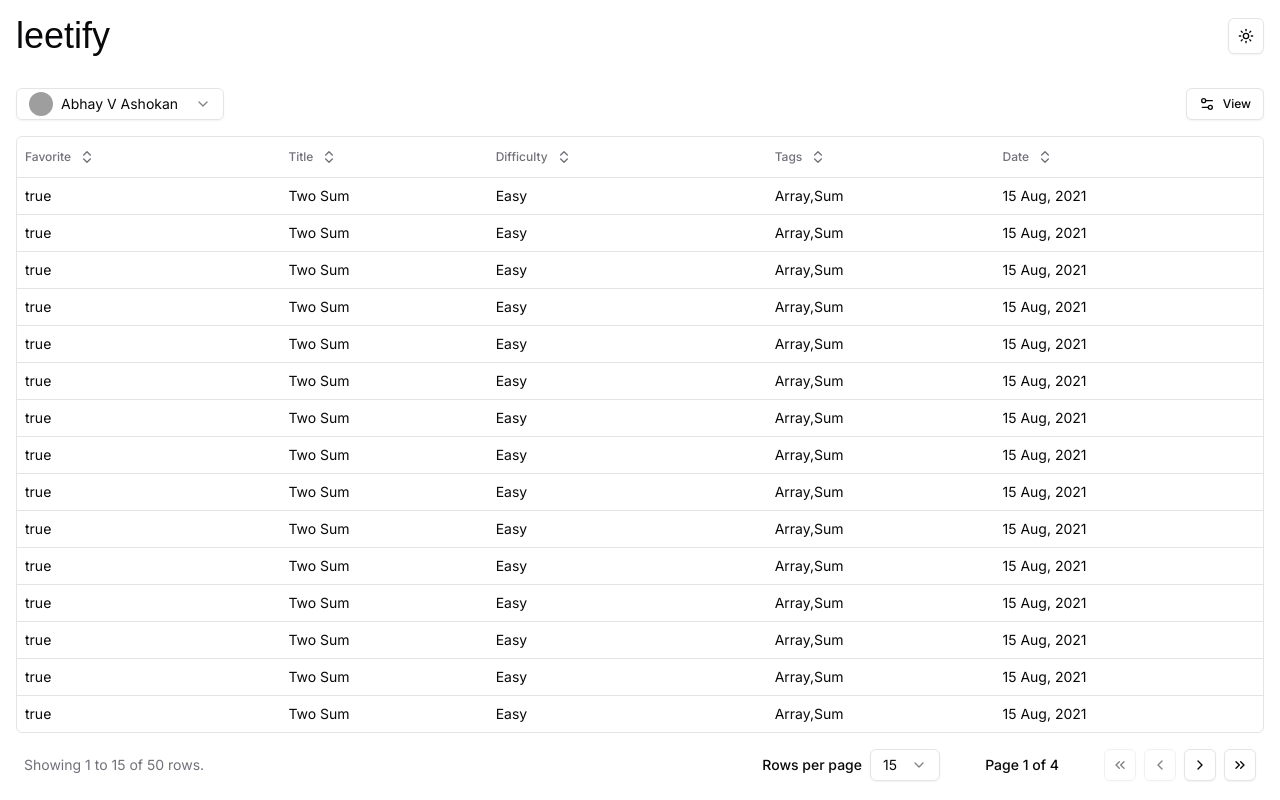
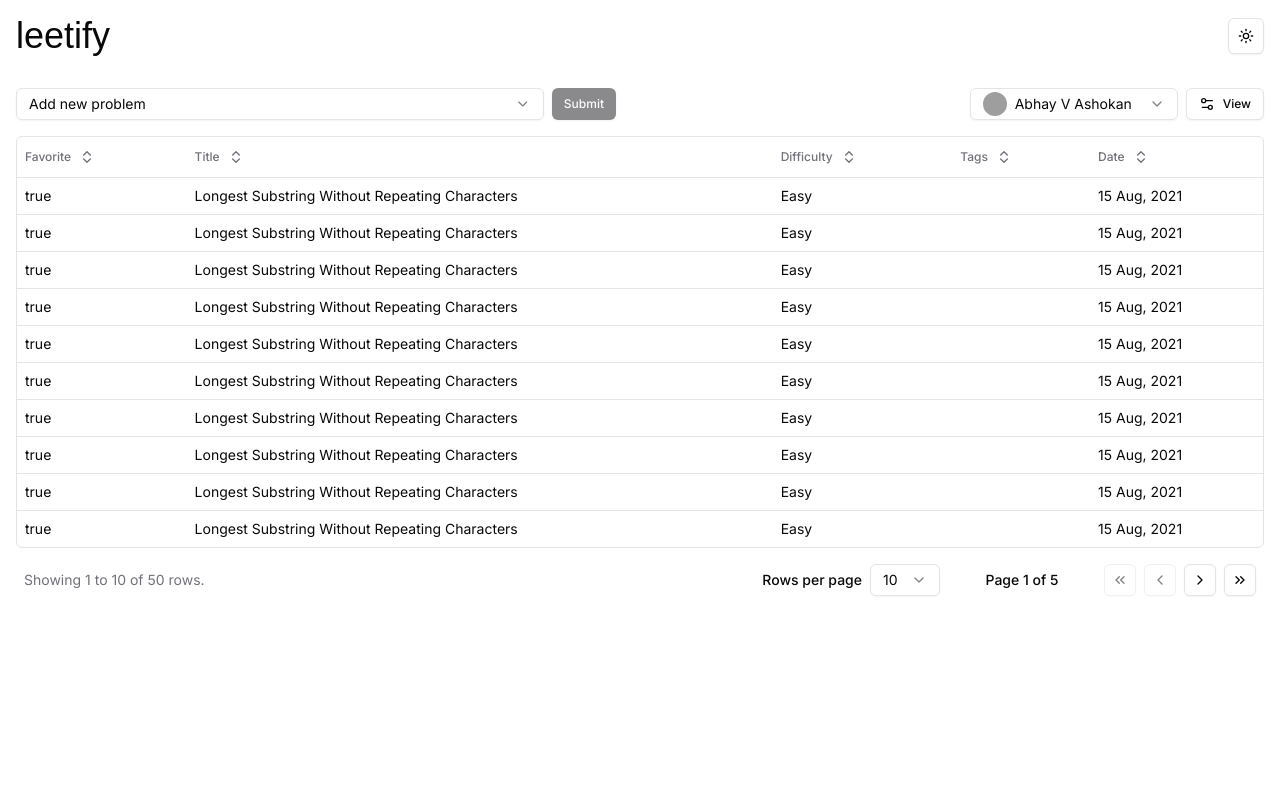
Before and after one commit to AbhayVAshokan/leetify, a Next.js app: page /dashboard in a window 1280 px wide. Built offline with nearby package versions, Linux system fonts and the light colour scheme; grey boxes are pictures that could not be loaded; a web font is replaced by a local one.

Commit message:
Added the add problem component

```diff
--- /dev/null
+++ b/app/dashboard/add-problem.tsx
@@ -0,0 +1,56 @@
+import { Badge } from "@/components/ui/badge";
+import { Button } from "@/components/ui/button";
+import {
+  Select,
+  SelectContent,
+  SelectItem,
+  SelectTrigger,
+  SelectValue,
+} from "@/components/ui/select";
+import { useState } from "react";
+
+const problems = Array.from(Array(30)).map((_, index) => ({
+  id: index,
+  title: `Problem title some really really long name that does not fit here more length ${index}`,
+  difficulty: ["Easy", "Medium", "Hard"][Math.floor(Math.random() * 3)],
+  url: "https://leetcode.com/problems/two-sum",
+}));
+
+const AddProblem = () => {
+  const [problemId, setProblemId] = useState(null);
+
+  return (
+    <div className="select-width-override flex w-full gap-2">
+      <Select
+        onValueChange={(id) => {
+          console.log(id);
+          setProblemId(problems.find((problem) => problem.id === id)?.id);
+        }}
+      >
+        <SelectTrigger className="h-8">
+          <SelectValue placeholder={<p>Add new problem</p>} />
+        </SelectTrigger>
+        <SelectContent className="select-width-override">
+          {problems.map(({ id, title, difficulty }) => (
+            <SelectItem key={id} value={id}>
+              <div className="grid grid-cols-12 gap-4 px-2">
+                <p className="col-span-9 truncate sm:col-span-10">{title}</p>
+                <Badge
+                  variant="outline"
+                  className="col-span-3 m-auto self-center sm:col-span-2"
+                >
+                  {difficulty}
+                </Badge>
+              </div>
+            </SelectItem>
+          ))}
+        </SelectContent>
+      </Select>
+      <Button size="sm" disabled={!problemId}>
+        Submit
+      </Button>
+    </div>
+  );
+};
+
+export default AddProblem;
--- a/app/dashboard/page.tsx
+++ b/app/dashboard/page.tsx
@@ -5,9 +5,15 @@ async function getData(): Promise<Problem[]> {
   return Array.from(Array(50)).map(() => ({
     id: "728ed52f",
     favorite: true,
-    title: "Two Sum",
+    title: "Longest Substring Without Repeating Characters",
     difficulty: "Easy",
-    tags: ["Array", "Sum"],
+    topics: [
+      "Array",
+      "Hash Table",
+      "String",
+      "Sliding Window",
+      "Dynamic Programming",
+    ],
     date: "15 Aug, 2021",
   }));
 }
--- a/app/dashboard/table.tsx
+++ b/app/dashboard/table.tsx
@@ -19,6 +19,7 @@ import {
 import Pagination from "@/components/ui/table/pagination";
 import ColumnToggle from "@/components/ui/table/column-toggle";
 
+import AddProblem from "./add-problem";
 import UserSelect from "./user-select";
 
 interface DataTableProps<TData, TValue> {
@@ -35,14 +36,17 @@ const DataTable = <TData, TValue>({
     columns,
     getCoreRowModel: getCoreRowModel(),
     getPaginationRowModel: getPaginationRowModel(),
-    initialState: { pagination: { pageSize: 15 } },
+    initialState: { pagination: { pageSize: 10 } },
   });
 
   return (
     <div className="space-y-4">
-      <div className="flex justify-between">
-        <UserSelect />
-        <ColumnToggle table={table} />
+      <div className="flex flex-wrap-reverse items-center justify-between gap-2 md:flex-nowrap">
+        <AddProblem />
+        <div className="flex gap-2">
+          <UserSelect />
+          <ColumnToggle table={table} />
+        </div>
       </div>
       <div className="space-y-4">
         <div className="rounded-md border">
--- a/app/dashboard/user-select.tsx
+++ b/app/dashboard/user-select.tsx
@@ -55,7 +55,7 @@ const UserSelect = () => {
       <SelectTrigger className="h-8 w-52">
         <SelectValue placeholder={<Item user={selectedUser} />} />
       </SelectTrigger>
-      <SelectContent side="top">
+      <SelectContent>
         {users.map((user) => (
           <SelectItem key={user.id} value={user.id}>
             <Item user={user} />
--- a/app/globals.css
+++ b/app/globals.css
@@ -64,3 +64,17 @@
     @apply bg-background text-foreground;
   }
 }
+
+@layer components {
+  .select-width-override {
+    max-width: min(600px, 90vw);
+
+    button {
+      text-align: left;
+    }
+
+    button span {
+      width: 100%;
+    }
+  }
+}
--- a/components/ui/button.tsx
+++ b/components/ui/button.tsx
@@ -18,7 +18,7 @@ const buttonVariants = cva(
         secondary:
           "bg-secondary text-secondary-foreground shadow-sm hover:bg-secondary/80",
         ghost: "hover:bg-accent hover:text-accent-foreground",
-        link: "text-primary underline-offset-4 hover:underline",
+        link: "text-blue-700 underline-offset-4 hover:underline",
       },
       size: {
         default: "h-9 px-4 py-2",
@@ -36,7 +36,7 @@ const buttonVariants = cva(
 
 export interface ButtonProps
   extends React.ButtonHTMLAttributes<HTMLButtonElement>,
-  VariantProps<typeof buttonVariants> {
+    VariantProps<typeof buttonVariants> {
   asChild?: boolean;
 }
 
--- a/components/ui/table/pagination.tsx
+++ b/components/ui/table/pagination.tsx
@@ -26,7 +26,7 @@ const Pagination = <TData,>({ table }: PaginationProps<TData>) => {
 
   return (
     <div className="flex items-center justify-between px-2">
-      <div className="flex-1 text-sm text-muted-foreground">
+      <div className="hidden flex-1 text-sm text-muted-foreground md:block">
         Showing {rowStart} to {rowEnd} of{" "}
         {table.getFilteredRowModel().rows.length} rows.
       </div>
@@ -40,7 +40,7 @@ const Pagination = <TData,>({ table }: PaginationProps<TData>) => {
             <SelectTrigger className="h-8 w-[70px]">
               <SelectValue placeholder={pageSize} />
             </SelectTrigger>
-            <SelectContent side="top">
+            <SelectContent>
               {[10, 15, 20, 30, 40, 50].map((pageSize) => (
                 <SelectItem key={pageSize} value={`${pageSize}`}>
                   {pageSize}
--- a/package.json
+++ b/package.json
@@ -10,7 +10,7 @@
     "prepare": "husky"
   },
   "lint-staged": {
-    "app/**/*.{html,md,js,css,jsx,ts,tsx,json,yml}": [
+    "{app,components}/**/*.{html,md,js,css,jsx,ts,tsx,json,yml}": [
       "prettier --write",
       "eslint --cache --fix"
     ],
```
